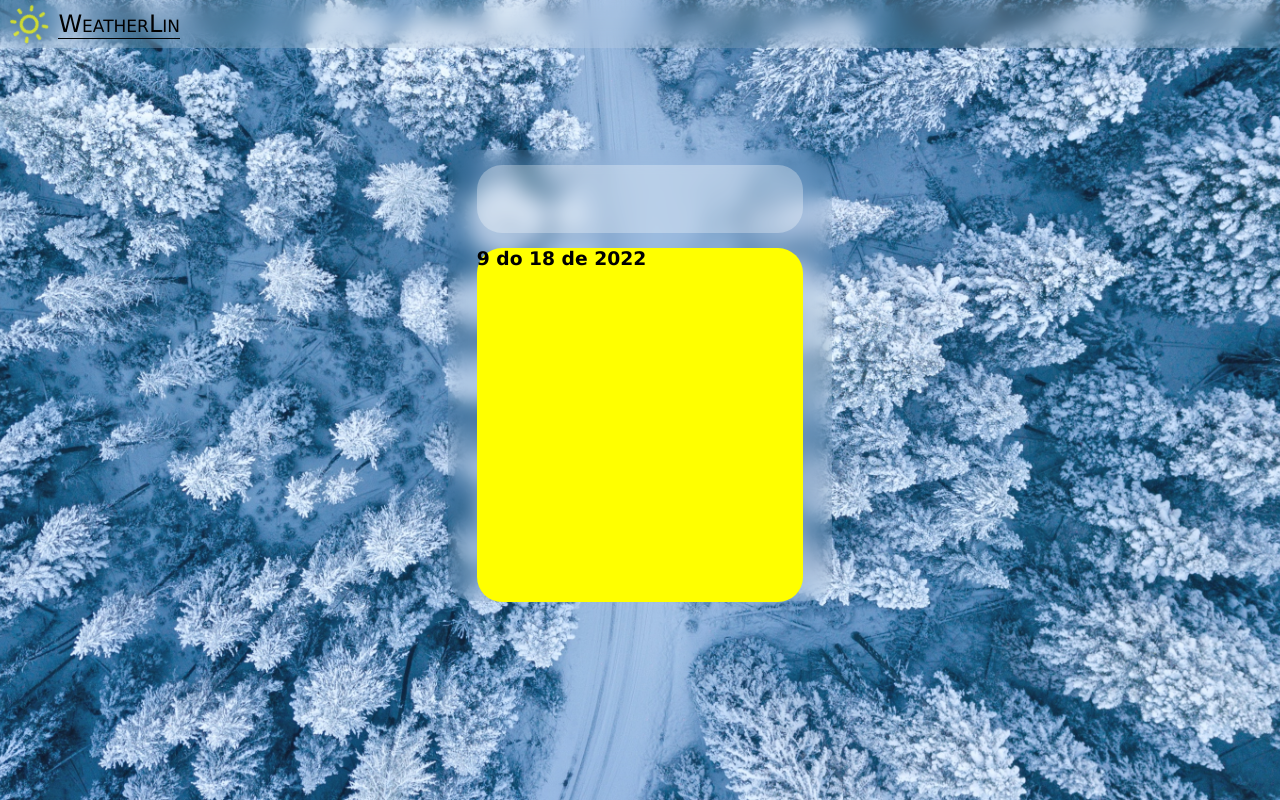
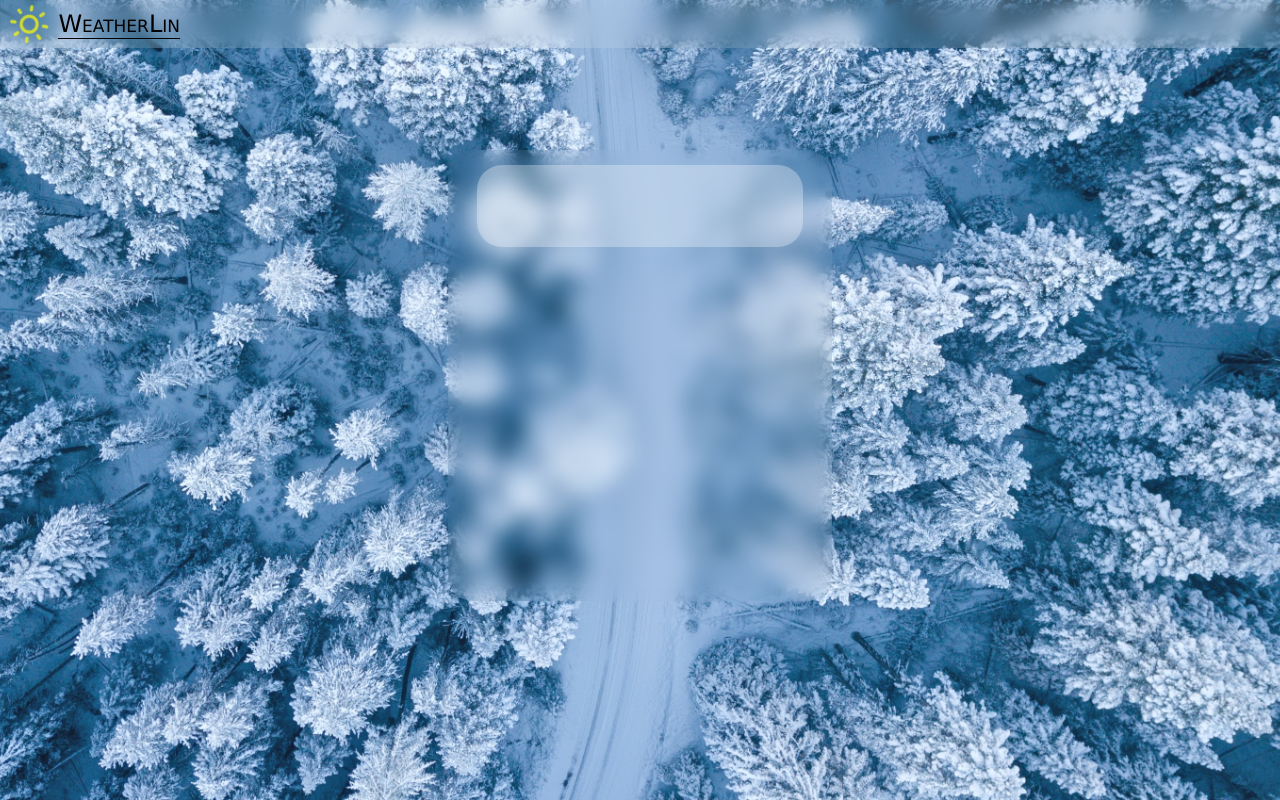
Before and after one commit to devAlexSilva/weather-react, a React (Vite) app: page / in a window 1280 px wide. Built offline with nearby package versions, Linux system fonts and the light colour scheme.

Commit message:
feat: add wheater data from api

```diff
--- a/src/components/section/Index.tsx
+++ b/src/components/section/Index.tsx
@@ -9,10 +9,12 @@ export const Section = ({ img, alt }: propsSection) => {
   const [wheater, setWeather] = useState({})
 
   const result = async(e: KeyboardEvent) => {
-    e.key === "Enter" && (
-    console.log(await api.get(textSearch)),
+    if(e.key !== "Enter") return;
+
+    const wheater = await api.get(textSearch)
     setTextSearch('')
-    )
+    setWeather(wheater)
+    console.log(wheater)
   }
 
   const dateNow = (date: Date) => {
@@ -32,15 +34,19 @@ export const Section = ({ img, alt }: propsSection) => {
           onChange={e => setTextSearch(e.target.value)}
           value={textSearch}
           ></S.Search>
+            {wheater.name &&
           <S.DataWrapper>
-              <h3>{dateNow(new Date())}</h3>
+            <h3>{wheater.name}, {wheater.sys.country}</h3>
+              <p>{dateNow(new Date())}</p>
             <S.DataTemp>
+              <p>{wheater.main.temp}°C</p>
               <S.Temp />
               <S.SvgWrapper>
                 <S.Svg />
               </S.SvgWrapper>
             </S.DataTemp>
           </S.DataWrapper>
+            }
         </S.Wrapper>
       </S.Container>
     </>
```
